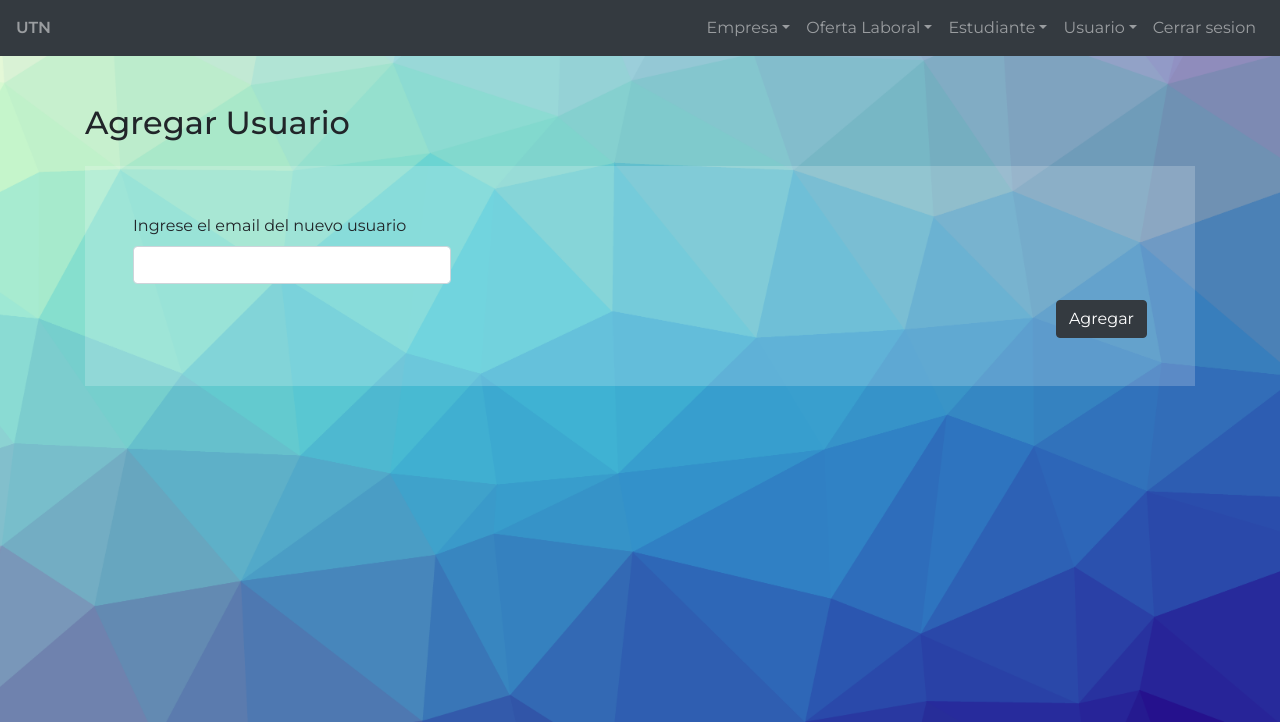
After one commit to RuedaFacundo/laboratorioIV-TpFinal, a PHP site: template Views/add-user.php in a window 1280 px wide. The commit adds this page. Shown: the top 722 px of the page. Run offline with PHP 8.4, Linux system fonts and the light colour scheme; the template is opened without the code that fills it, so the values that code supplies are empty; some libraries are stand-ins or nearby versions.

Commit message:
Agregar usuario

```diff
--- a/Data/User.json
+++ b/Data/User.json
@@ -1,5 +1,8 @@
 [
     {
         "username": "admin@utn.com.ar"
+    },
+    {
+        "username": "facundo@gmail.com"
     }
 ]
--- /dev/null
+++ b/Views/add-user.php
@@ -0,0 +1,21 @@
+<?php
+    require_once('nav.php');
+?>
+<main class="py-5">
+    <section id="listado" class="mb-5">
+        <div class="container">
+            <h2 class="mb-4">Agregar Usuario</h2>
+            <form action="<?php echo FRONT_ROOT ?>User/Add" method="post" class="bg-light-alpha p-5">
+                <div class="row">
+                    <div class="col-lg-4">
+                        <div class="form-group">
+                                <label for="">Ingrese el email del nuevo usuario</label>
+                                <input type="text" name="name" value="" class="form-control">
+                        </div>
+                    </div>
+                </div>
+                <button type="submit" name="button" class="btn btn-dark ml-auto d-block">Agregar</button>
+            </form>
+        </div>
+    </section>
+</main>
--- a/Views/nav.php
+++ b/Views/nav.php
@@ -27,7 +27,7 @@
           <li class="nav-item dropdown">
           <a class="nav-link dropdown-toggle" data-bs-toggle="dropdown" href="" role="button" aria-expanded="false">Usuario</a>
                <ul class="dropdown-menu">
-                    <li><a class="dropdown-item" href="">Agregar</a></li>
+                    <li><a class="dropdown-item" href="<?php echo FRONT_ROOT ?>User/ShowAddView">Agregar</a></li>
                </ul>
           </li>
           <li class="nav-item">
```
Also changed, not shown: Controllers/UserController.php (+15 -0 lines), DAO/UserDAO.php (+25 -0 lines).
